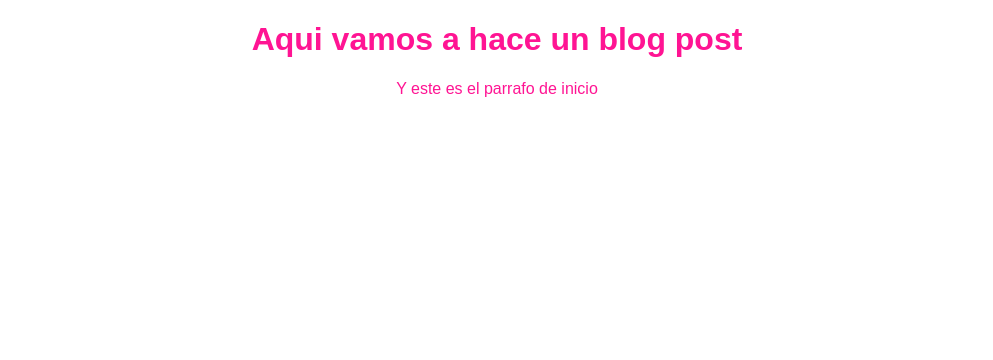
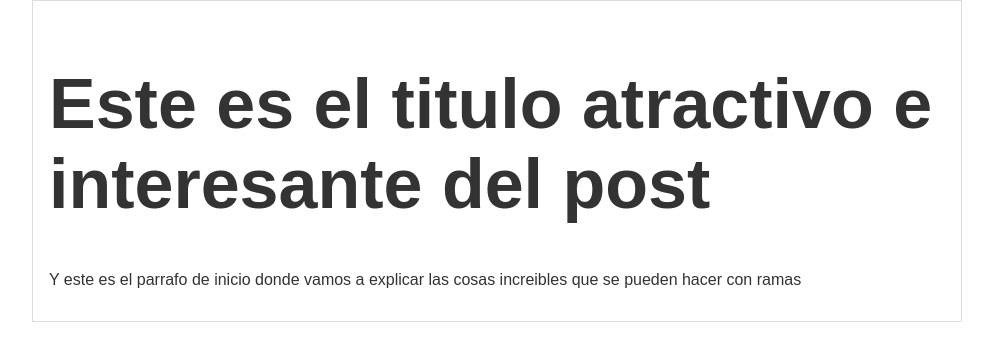
Before and after one commit to LeoCode0/hyperblog, a plain HTML site: page blogpost.html in a window 1280 px wide. Shown: the whole page, without its empty margins (143-1136 px from the left). Drawn offline with Linux system fonts and the light colour scheme.

Commit message:
Commit al master del blogpost en su version mas reciente

```diff
--- a/blogpost.html
+++ b/blogpost.html
@@ -6,7 +6,11 @@
     <title>El titulo del post</title>
 </head>
 <body>
-    <h1>Aqui vamos a hace un blog post</h1>
-    <p>Y este es el parrafo de inicio</p>
-</body>
+    <div class="container">
+        <div class="post">
+            <h1>Este es el titulo atractivo e interesante del post</h1>
+            <p>Y este es el parrafo de inicio donde vamos a explicar las cosas increibles que se pueden hacer con ramas</p>
+        </div>
+    </div>
+    </body>
 </html>
--- a/css/estilos.css
+++ b/css/estilos.css
@@ -1,5 +1,20 @@
 body{
     text-align: center;
     font-family: Arial, Helvetica, sans-serif;
-    color: deeppink;
+    color: #333;
+    font-size: 16px;
+    margin: 0;
+    padding: 0;
 }
+
+.container{
+    width: 70%;
+    padding: 1em;
+    text-align: left;
+    border: 1px solid #DDD;
+    margin: 0 auto;
+}
+
+.container h1{
+    font-size: 70px;
+}
```
